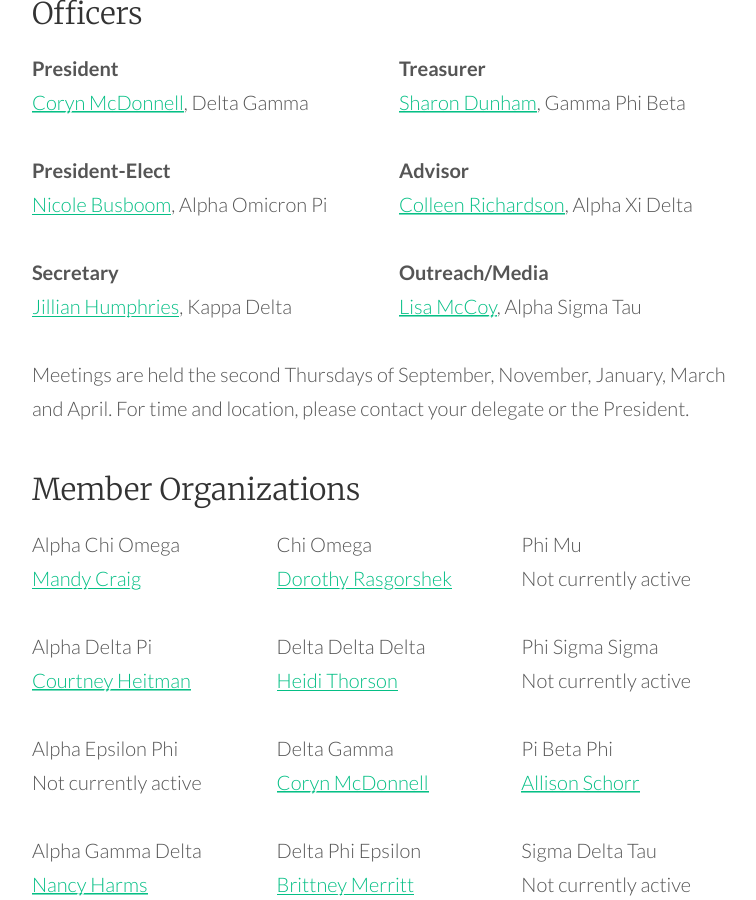
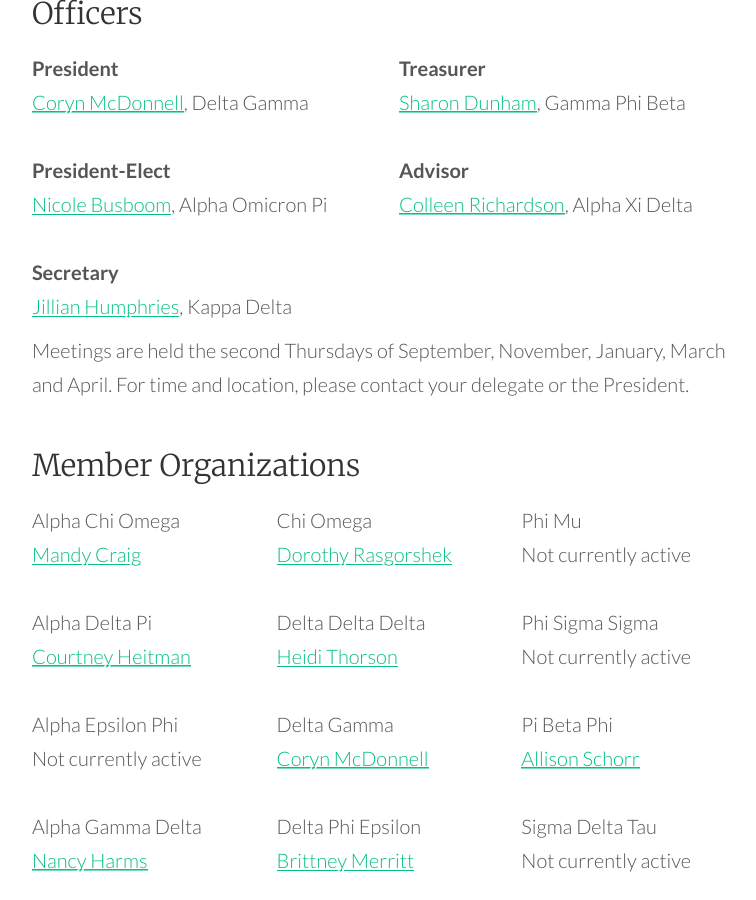
Before and after one commit to courtneyxann/oapa, a Jekyll site: the page built from docs/about-us.md, in a window 1280 px wide and 900 px high, scrolled down 953 px. Shown: the whole window, without its empty margins (251-1007 px from the left). Built offline with Jekyll 4.4.1, drawn with Linux system fonts in a browser that asks for light colours.

Commit message:
Updating About us page.

```diff
--- a/docs/about-us.md
+++ b/docs/about-us.md
@@ -32,9 +32,6 @@
 
 <p><strong>Advisor</strong><br>
 <a href="mailto:crichardson323@gmail.com?subject=OAPA%20Information">Colleen Richardson</a>, Alpha Xi Delta</p>
-
-<p><strong>Outreach/Media</strong><br>
-<a href="mailto:lgrm@cox.net?subject=OAPA%20Information">Lisa McCoy</a>, Alpha Sigma Tau</p>
 
 </div>
 
```
